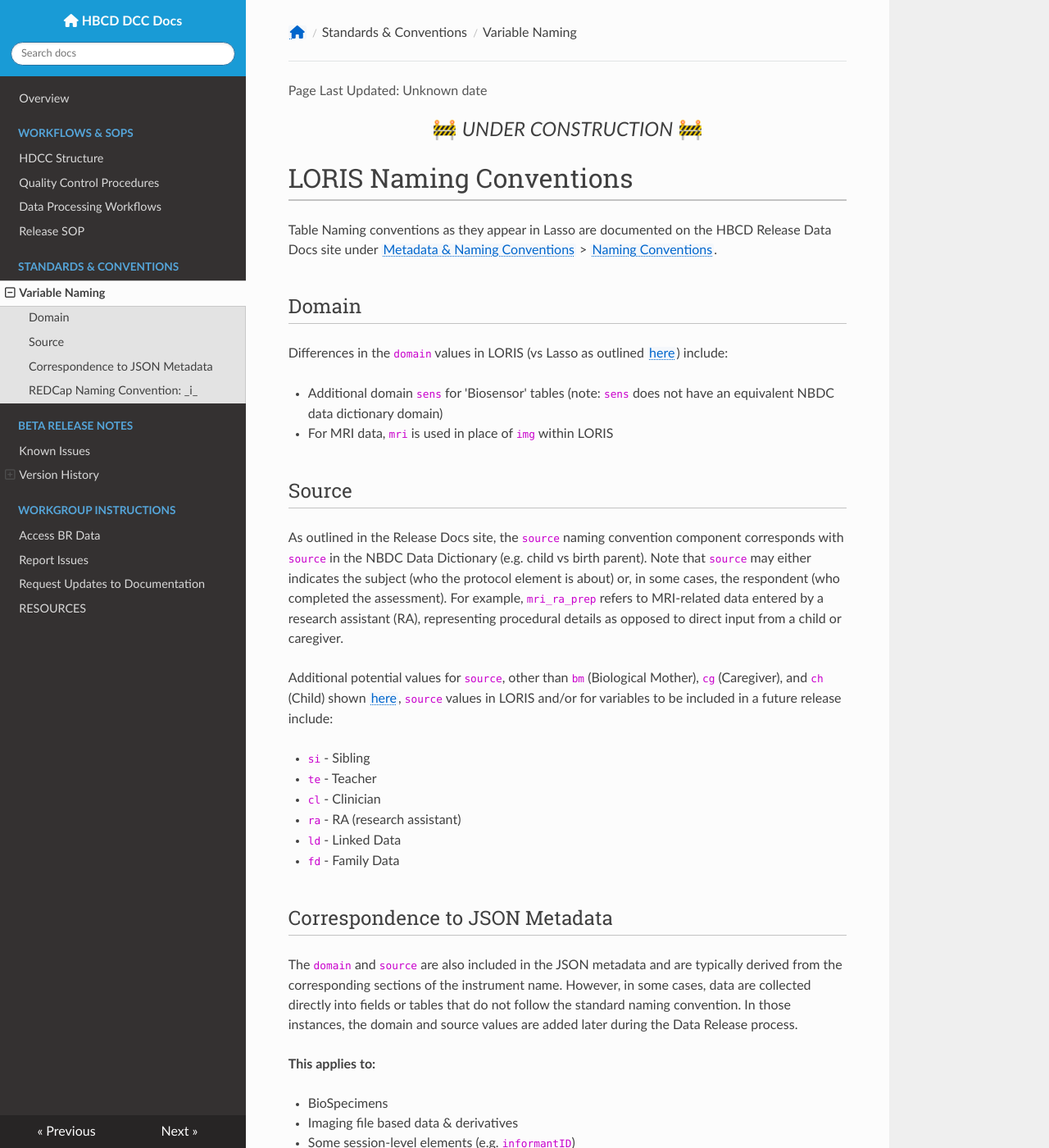
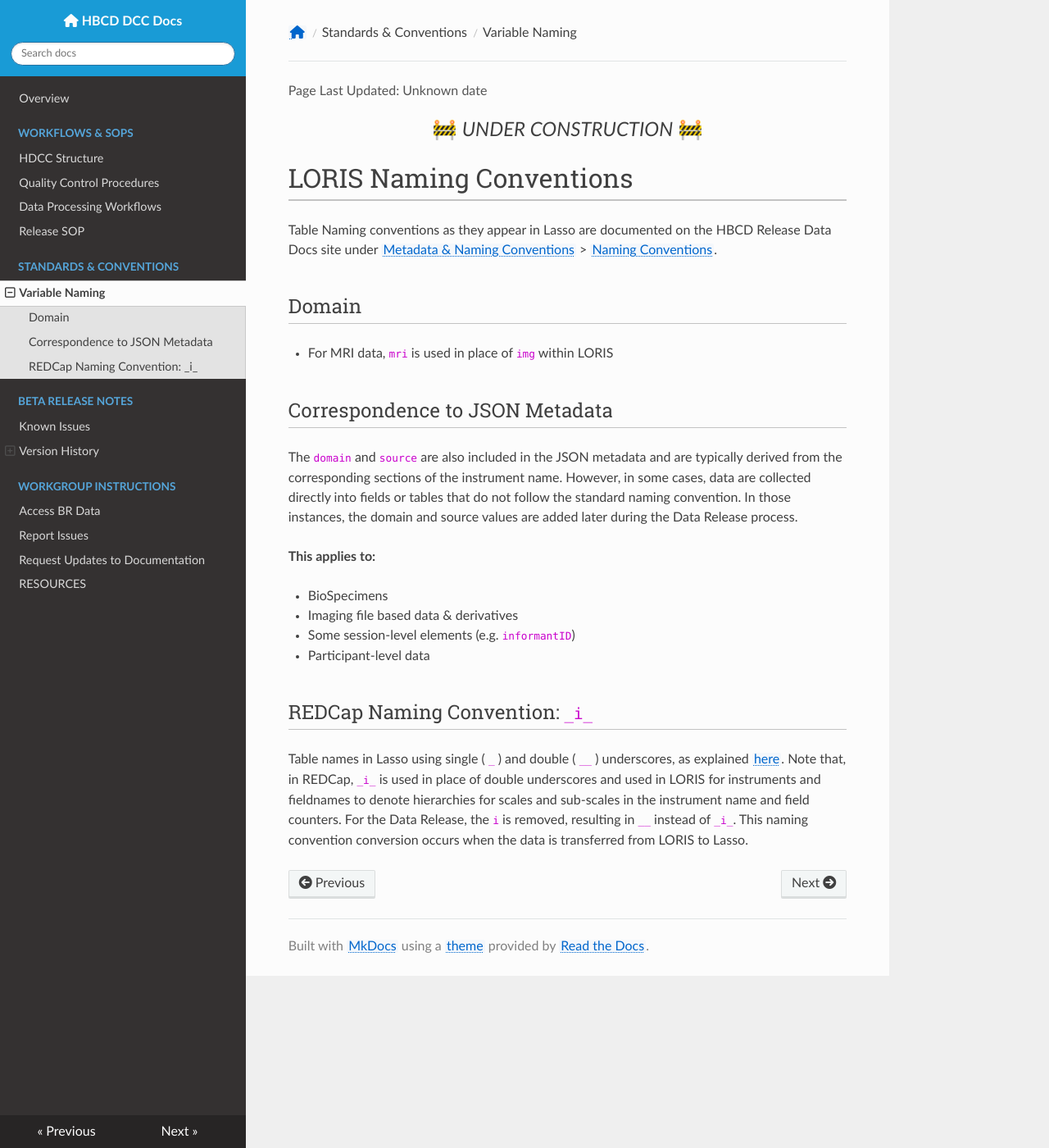
Before and after one commit to DCAN-Labs/hbcd-docs-internal, an MkDocs documentation site: the page built from docs/standards/naming-conventions.md, in a window 1280 px wide and 1400 px high. Shown: the whole window at 82% size. Built offline with MkDocs 1.6.1, drawn with Linux system fonts in a browser that asks for light colours; nearby versions of some CDN libraries.

Commit message:
remove source info - moved to main Docs site

```diff
--- a/docs/standards/naming-conventions.md
+++ b/docs/standards/naming-conventions.md
@@ -6,24 +6,7 @@ Table Naming conventions as they appear in Lasso are documented on the HBCD Rele
 
 ## Domain
 
-Differences in the `domain` values in LORIS (vs Lasso as outlined [here](https://docs.hbcdstudy.org/latest/access/metadata/#domain-source)) include:
-
- - Additional domain `sens` for 'Biosensor' tables (note: `sens` does not have an equivalent NBDC data dictionary domain)
  - For MRI data, `mri` is used in place of `img` within LORIS
-
-## Source
-
-As outlined in the Release Docs site, the `source` naming convention component corresponds with `source` in the NBDC Data Dictionary (e.g. child vs birth parent). Note that `source` may either indicates the subject (who the protocol element is about) or, in some cases, the respondent (who completed the assessment). For example, `mri_ra_prep` refers to MRI-related data entered by a research assistant (RA), representing procedural details as opposed to direct input from a child or caregiver.
-
-Additional potential values for `source`, other than `bm` (Biological Mother), `cg` (Caregiver), and `ch` (Child) shown [here](https://docs.hbcdstudy.org/latest/access/metadata/#domain-source), `source` values in LORIS and/or for variables to be included in a future release include:
-
- - `si` - Sibling
- - `te` - Teacher
- - `cl` - Clinician
- - `ra` - RA (research assistant)
- - `ld` - Linked Data
- - `fd` - Family Data
-
 
 ## Correspondence to JSON Metadata
 
```
